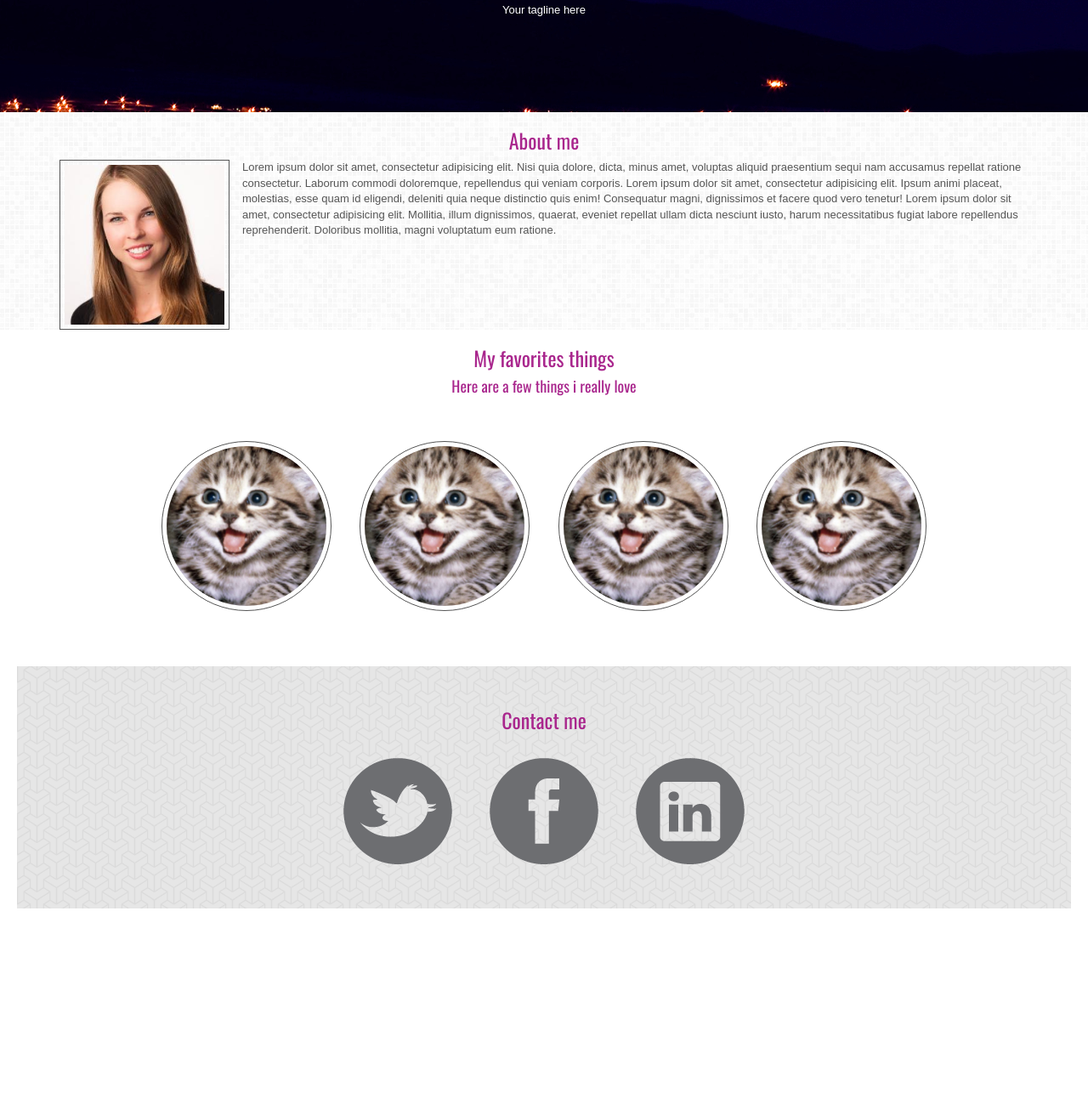
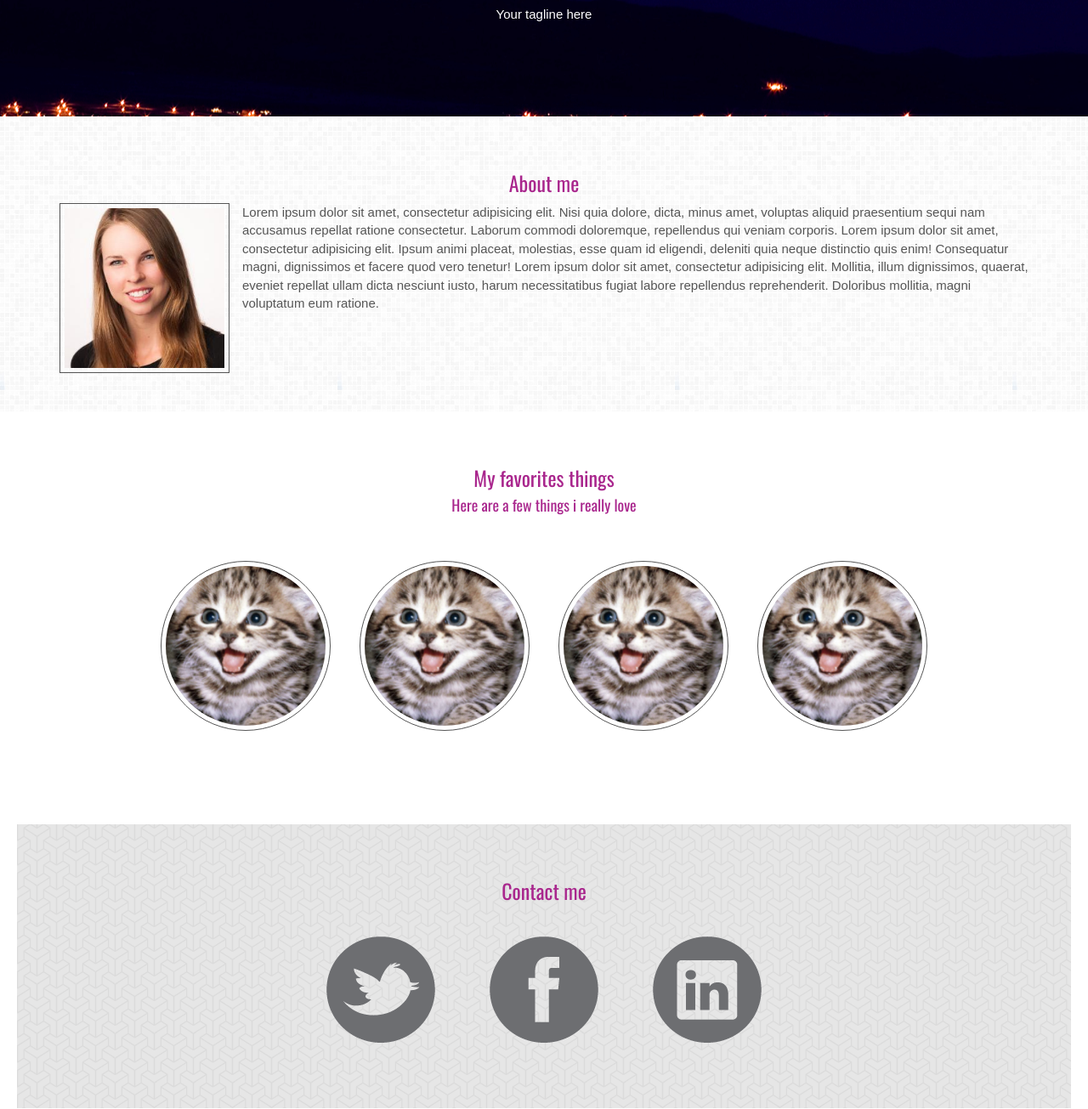
Before and after one commit to frale/Prettify, a plain HTML site: page index.html in a window 1280 px wide. Shown: the part 275-1580 px from the top of the page at 85% size. Before the commit the page ends 1364 px from the top, so only its background shows below. Drawn offline with nearby package versions, Linux system fonts and the light colour scheme.

Commit message:
detalles de padding, margin y fuente

```diff
--- a/css/main.css
+++ b/css/main.css
@@ -1,7 +1,7 @@
 body{
 	color:#555555;
 	font-family: Arial, sans-serif;
-	font-size: 13px;
+	font-size: 15px;
 }
 h1, h2, h3, h4{
 	color: #a9268d;
@@ -47,6 +47,7 @@ h1, h2, h3, h4{
 }
 .about-me{
 	background:url(../images/tile1.png);
+	padding:45px 0;
 }
 .favorites img{
 	width: 200px;
@@ -57,12 +58,13 @@ h1, h2, h3, h4{
 }
 .favorites, .contacto{
 	text-align: center;
+	padding:45px 0;
 }
 .contacto{
 	background:url(../images/tile2.png);
 	margin:20px;
+	margin-bottom:60px;
+}
+.contacto img{
 	padding:30px;
 }
-.contacto img{
-	padding:20px;
-}
```
